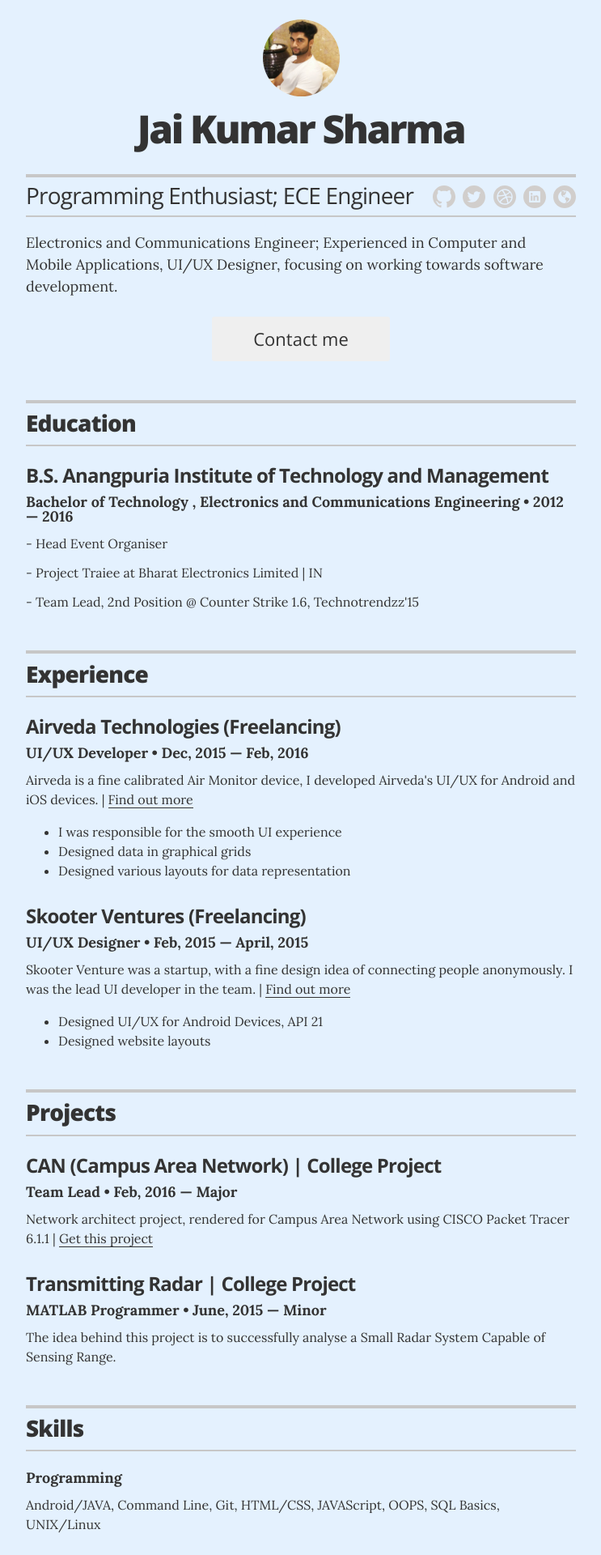
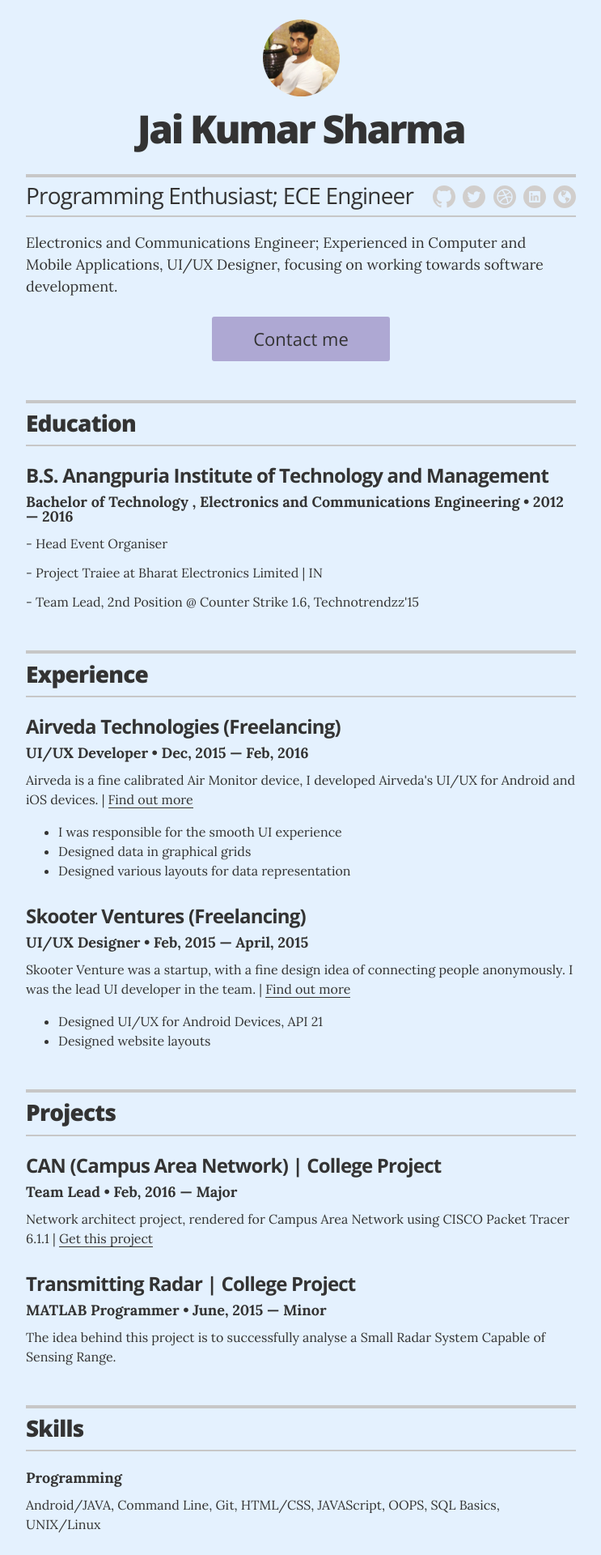
Before and after one commit to ja1sh/jaisharmafps.github.io, a Jekyll site: the page built from index.html, in a window 1280 px wide. Shown: the top 1920 px of the page at 81% size, without its empty margins (268-1011 px from the left). Built offline with Jekyll 4.4.1, drawn with Linux system fonts in a browser that asks for light colours; comment, search, counter and statistics services are not loaded.

Commit message:
theme fine tuned x1.4

```diff
--- a/_sass/_resume.scss
+++ b/_sass/_resume.scss
@@ -97,7 +97,7 @@
 
 .contact-button {
   @include border-radius(3px);
-  background-color: #efefef;
+  background-color: #AEA8D3;
   text-decoration: none;
   text-align: center;
   display: block;
```
